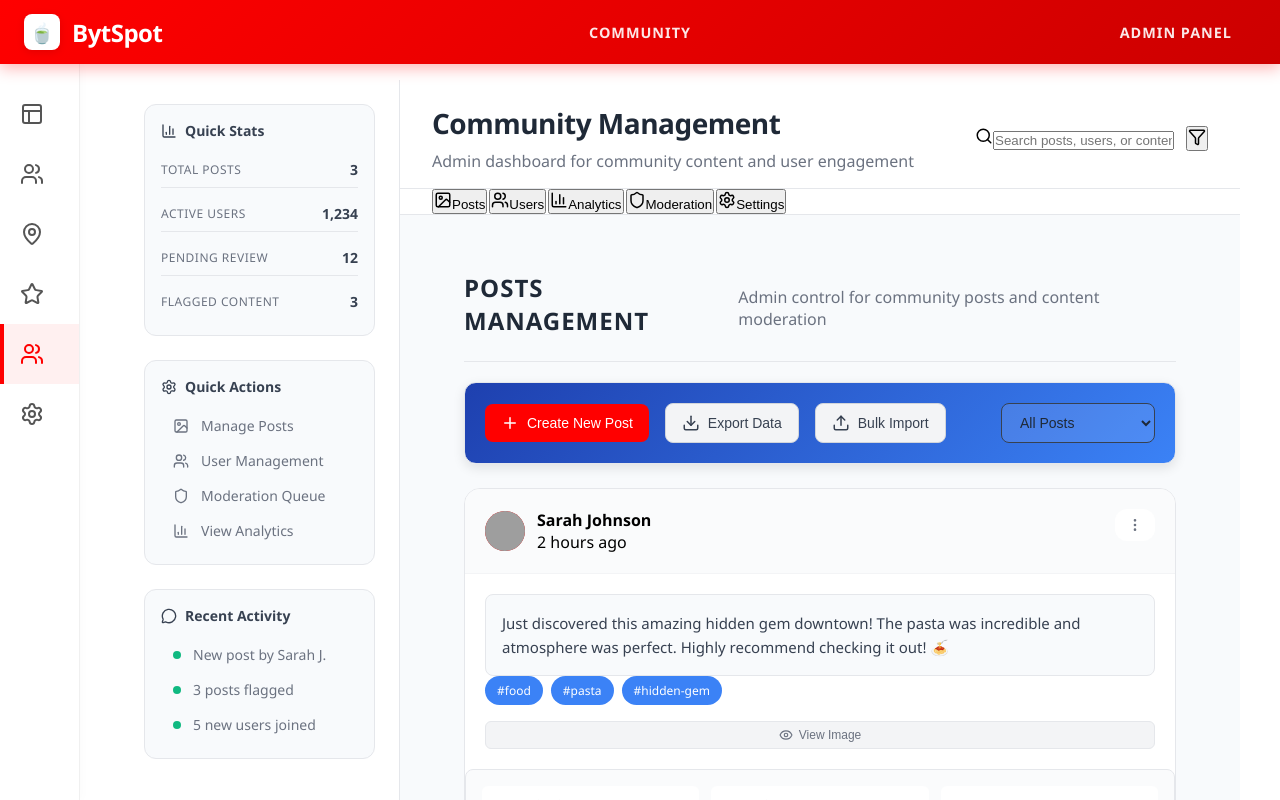
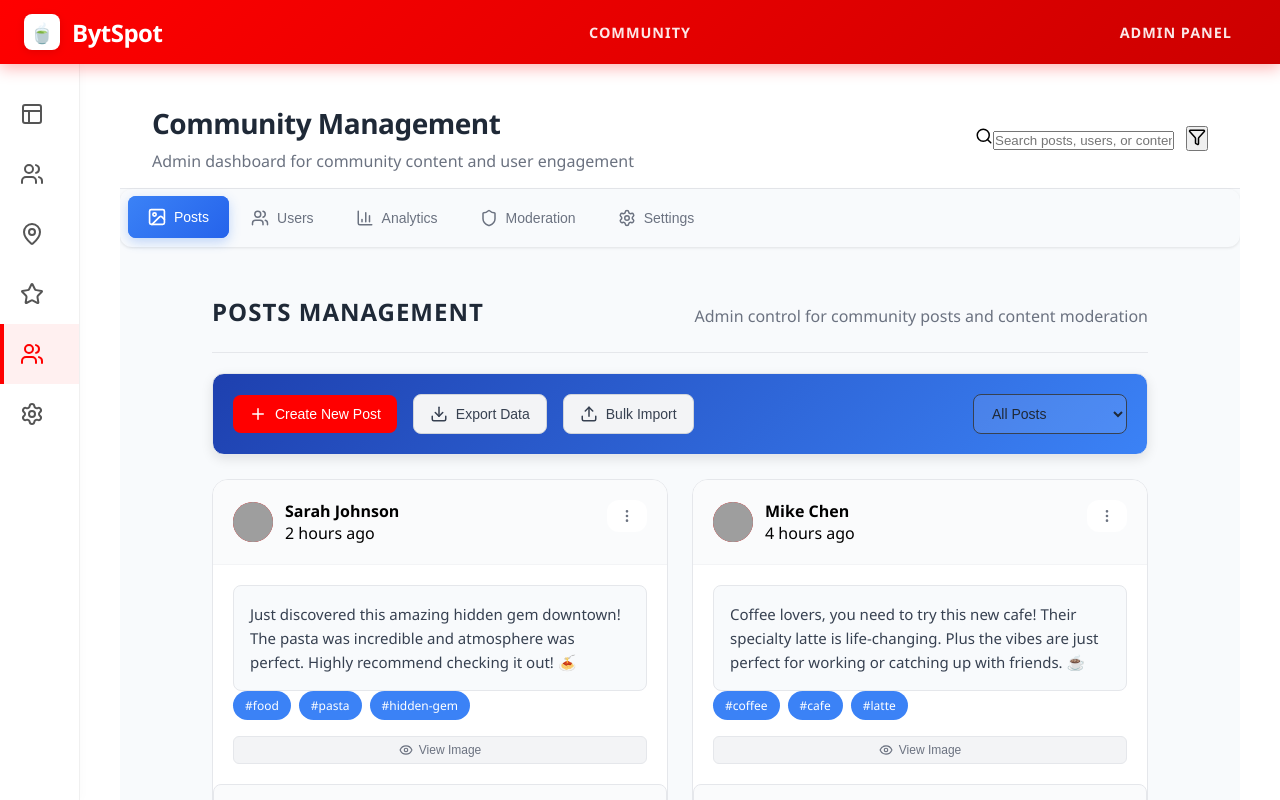
Before and after one commit to Sinxn-coder/chai-in, a React (Vite) app: page / in a window 1280 px wide. Both pictures are taken after a click on the item 39 px from the left and 354 px from the top of the page. Shown: the top 800 px of the page. Built offline with nearby package versions, Linux system fonts and the light colour scheme; grey boxes are pictures that could not be loaded.

Commit message:
Enhance styling for navigation tabs with modern design

```diff
--- a/src/CommunityPage.css
+++ b/src/CommunityPage.css
@@ -1,122 +1,11 @@
 /* Community Page - Comprehensive Community Management Styles */
 
-/* Left Section Styling */
 .community-page {
-  display: flex;
-  min-height: 100vh;
+  height: 100vh;
   background: #f8fafc;
-}
-
-.community-sidebar {
-  width: 280px;
-  background: white;
-  border-right: 1px solid #e5e7eb;
-  padding: 24px;
   display: flex;
   flex-direction: column;
-  gap: 24px;
-}
-
-.sidebar-section {
-  background: #f8fafc;
-  border-radius: 12px;
-  padding: 16px;
-  border: 1px solid #e5e7eb;
-}
-
-.sidebar-section h3 {
-  margin: 0 0 12px 0;
-  font-size: 14px;
-  font-weight: 600;
-  color: #374151;
-  display: flex;
-  align-items: center;
-  gap: 8px;
-}
-
-.sidebar-item {
-  display: flex;
-  align-items: center;
-  gap: 12px;
-  padding: 8px 12px;
-  border-radius: 8px;
-  cursor: pointer;
-  transition: all 0.2s ease;
-  font-size: 14px;
-  color: #6b7280;
-}
-
-.sidebar-item:hover {
-  background: #e5e7eb;
-  color: #374151;
-}
-
-.sidebar-item.active {
-  background: #3b82f6;
-  color: white;
-}
-
-.sidebar-stats {
-  display: flex;
-  flex-direction: column;
-  gap: 8px;
-}
-
-.stat-item {
-  display: flex;
-  justify-content: space-between;
-  align-items: center;
-  padding: 8px 0;
-  border-bottom: 1px solid #e5e7eb;
-}
-
-.stat-item:last-child {
-  border-bottom: none;
-}
-
-.stat-label {
-  font-size: 13px;
-  color: #6b7280;
-}
-
-.stat-value {
-  font-size: 14px;
-  font-weight: 600;
-  color: #374151;
-}
-
-.activity-dot {
-  width: 8px;
-  height: 8px;
-  background: #10b981;
-  border-radius: 50%;
-  flex-shrink: 0;
-}
-
-.community-main {
-  flex: 1;
-  display: flex;
-  flex-direction: column;
-}
-
-.community-header {
-  background: white;
-  border-bottom: 1px solid #e5e7eb;
-  padding: 24px 32px;
-}
-
-.community-tabs {
-  background: white;
-  border-bottom: 1px solid #e5e7eb;
-  padding: 0 32px;
-  display: flex;
-  gap: 2px;
-}
-
-.community-content {
-  flex: 1;
-  padding: 32px;
-  overflow-y: auto;
+  overflow: hidden;
 }
 
 .community-header {
@@ -658,6 +547,75 @@
   gap: 8px;
   margin-bottom: 16px;
   align-items: center;
+}
+
+.community-tabs {
+  display: flex;
+  gap: 2px;
+  background: #f8fafc;
+  padding: 8px;
+  border-radius: 12px;
+  margin-bottom: 24px;
+  box-shadow: 0 1px 3px rgba(0, 0, 0, 0.1);
+}
+
+.tab-btn {
+  background: transparent;
+  border: none;
+  color: #6b7280;
+  padding: 12px 20px;
+  border-radius: 8px;
+  cursor: pointer;
+  transition: all 0.3s ease;
+  display: flex;
+  align-items: center;
+  gap: 8px;
+  font-size: 14px;
+  font-weight: 500;
+  position: relative;
+  overflow: hidden;
+}
+
+.tab-btn::before {
+  content: '';
+  position: absolute;
+  top: 0;
+  left: 0;
+  width: 100%;
+  height: 100%;
+  background: linear-gradient(135deg, #3b82f6, #2563eb);
+  opacity: 0;
+  transition: opacity 0.3s ease;
+  z-index: -1;
+}
+
+.tab-btn:hover {
+  color: #3b82f6;
+  background: rgba(59, 130, 246, 0.1);
+  transform: translateY(-1px);
+}
+
+.tab-btn.active {
+  background: linear-gradient(135deg, #3b82f6, #2563eb);
+  color: white;
+  box-shadow: 0 4px 12px rgba(59, 130, 246, 0.3);
+  transform: translateY(-1px);
+}
+
+.tab-btn.active::before {
+  opacity: 1;
+}
+
+.tab-btn svg {
+  transition: transform 0.3s ease;
+}
+
+.tab-btn:hover svg {
+  transform: scale(1.1);
+}
+
+.tab-btn.active svg {
+  transform: scale(1.1);
 }
 
 .view-image-btn-full {
--- a/src/CommunityPage.jsx
+++ b/src/CommunityPage.jsx
@@ -148,81 +148,6 @@ export default function CommunityPage() {
 
   return (
     <div className="community-page">
-      {/* Left Sidebar */}
-      <div className="community-sidebar">
-        {/* Quick Stats */}
-        <div className="sidebar-section">
-          <h3>
-            <BarChart3 size={16} />
-            Quick Stats
-          </h3>
-          <div className="sidebar-stats">
-            <div className="stat-item">
-              <span className="stat-label">Total Posts</span>
-              <span className="stat-value">{posts.length}</span>
-            </div>
-            <div className="stat-item">
-              <span className="stat-label">Active Users</span>
-              <span className="stat-value">1,234</span>
-            </div>
-            <div className="stat-item">
-              <span className="stat-label">Pending Review</span>
-              <span className="stat-value">12</span>
-            </div>
-            <div className="stat-item">
-              <span className="stat-label">Flagged Content</span>
-              <span className="stat-value">3</span>
-            </div>
-          </div>
-        </div>
-
-        {/* Quick Actions */}
-        <div className="sidebar-section">
-          <h3>
-            <Settings size={16} />
-            Quick Actions
-          </h3>
-          <div className="sidebar-item" onClick={() => setActiveSection('posts')}>
-            <ImageIcon size={16} />
-            <span>Manage Posts</span>
-          </div>
-          <div className="sidebar-item" onClick={() => setActiveSection('users')}>
-            <Users size={16} />
-            <span>User Management</span>
-          </div>
-          <div className="sidebar-item" onClick={() => setActiveSection('moderation')}>
-            <Shield size={16} />
-            <span>Moderation Queue</span>
-          </div>
-          <div className="sidebar-item" onClick={() => setActiveSection('analytics')}>
-            <BarChart3 size={16} />
-            <span>View Analytics</span>
-          </div>
-        </div>
-
-        {/* Recent Activity */}
-        <div className="sidebar-section">
-          <h3>
-            <MessageCircle size={16} />
-            Recent Activity
-          </h3>
-          <div className="sidebar-item">
-            <div className="activity-dot"></div>
-            <span>New post by Sarah J.</span>
-          </div>
-          <div className="sidebar-item">
-            <div className="activity-dot"></div>
-            <span>3 posts flagged</span>
-          </div>
-          <div className="sidebar-item">
-            <div className="activity-dot"></div>
-            <span>5 new users joined</span>
-          </div>
-        </div>
-      </div>
-
-      {/* Main Content */}
-      <div className="community-main">
       {/* Header */}
       <div className="community-header">
         <div className="header-content">
@@ -465,7 +390,6 @@ export default function CommunityPage() {
           </button>
         </div>
       </div>
-      </div>
 
       {/* Image Popup Modal */}
       {selectedImage && (
```
Lines whose indentation alone changed are shown as unchanged.
